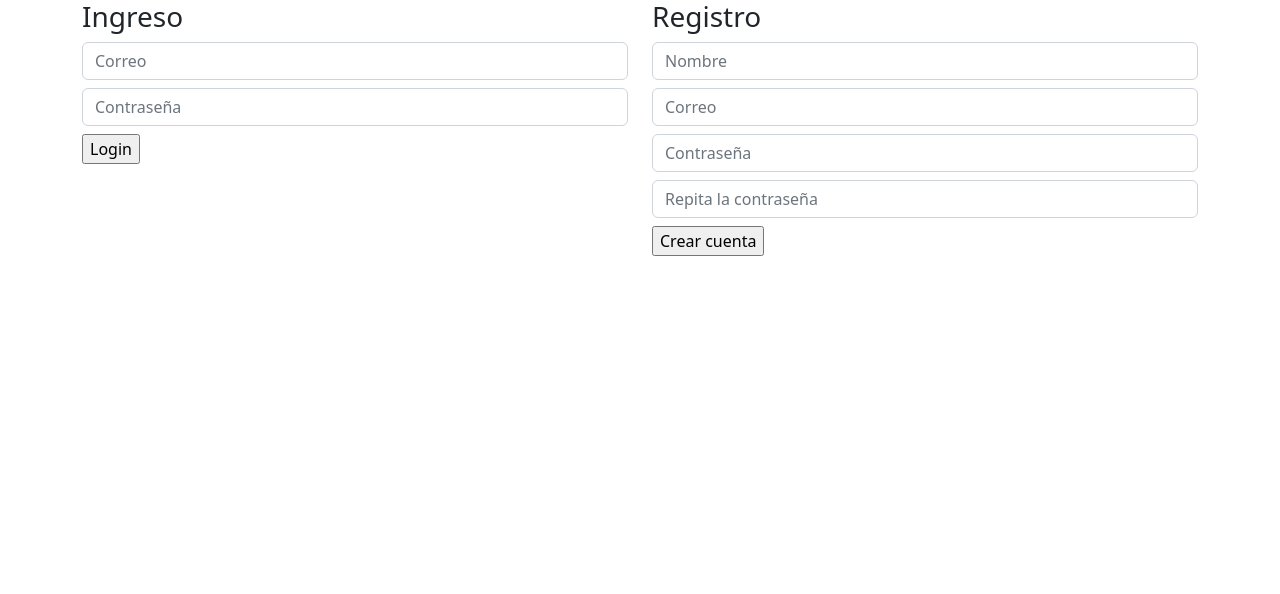
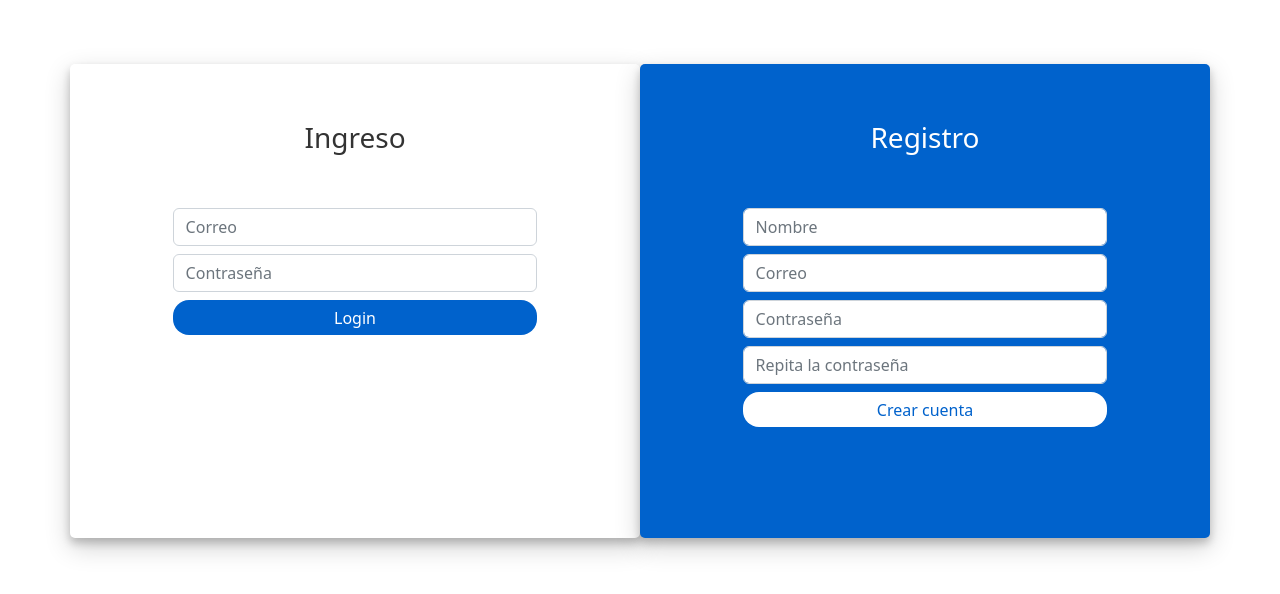
Before and after one commit to SeguraElias/agenda-eventos, a React (Vite) app in the folder agenda-eventos/: page /auth/Login in a window 1280 px wide. Shown: the top 594 px of the page. Built offline with nearby package versions, Linux system fonts and the light colour scheme.

Commit message:
added navbar &login styles

```diff
--- /dev/null
+++ b/agenda-eventos/src/auth/pages/LoginPage.css
@@ -0,0 +1,51 @@
+.login-container {
+    margin-top: 5%;
+  }
+  .login-form-1 {
+    border-radius: 5px;
+    box-shadow: 0 5px 8px 0 rgba(0, 0, 0, 0.2), 0 9px 26px 0 rgba(0, 0, 0, 0.19);
+    padding: 5%;
+  }
+  .login-form-1 h3 {
+    text-align: center;
+    color: #333;
+  }
+  .login-form-2 {
+    border-radius: 5px;
+    box-shadow: 0 5px 8px 0 rgba(0, 0, 0, 0.2), 0 9px 26px 0 rgba(0, 0, 0, 0.19);
+    padding: 5%;
+    background: #0062cc;
+  }
+  .login-form-2 h3 {
+    text-align: center;
+    color: #fff;
+  }
+  .login-container form {
+    padding: 10%;
+  }
+  .btnSubmit {
+    /* width: 50%; */ /* por si queremos el botón a la mitad */
+    width: 100%; /* para que el botón se haga ancho */
+    border-radius: 1rem;
+    padding: 1.5%;
+    border: none;
+    cursor: pointer;
+  }
+  .login-form-1 .btnSubmit {
+    color: #fff;
+    background-color: #0062cc;
+  }
+  .login-form-2 .btnSubmit {
+    background-color: #fff;
+    color: #0062cc;
+  }
+  .login-form-2 .ForgetPwd {
+    color: #fff;
+    font-weight: 600;
+    text-decoration: none;
+  }
+  .login-form-1 .ForgetPwd {
+    color: #0062cc;
+    font-weight: 600;
+    text-decoration: none;
+  }
--- a/agenda-eventos/src/auth/pages/LoginPage.jsx
+++ b/agenda-eventos/src/auth/pages/LoginPage.jsx
@@ -1,3 +1,5 @@
+import './LoginPage.css'
+
 export const LoginPage = () => {
     return (
         <div className="container login-container">
--- /dev/null
+++ b/agenda-eventos/src/calendar/components/NavBar.jsx
@@ -0,0 +1,7 @@
+export const NavBar = () => {
+    return (
+        <div>
+            Soy el Navbar!
+        </div>
+    )
+}
--- a/agenda-eventos/src/calendar/index.js
+++ b/agenda-eventos/src/calendar/index.js
@@ -1 +1,3 @@
 export * from './pages/CalendarPage'
+
+export * from './components/NavBar'
--- a/agenda-eventos/src/calendar/pages/CalendarPage.jsx
+++ b/agenda-eventos/src/calendar/pages/CalendarPage.jsx
@@ -1,7 +1,9 @@
+import { NavBar } from '../'
+
 export const CalendarPage = () => {
     return (
-        <div>
-            Esta es la pagina de calendario
-        </div>
+        <>
+            <NavBar/>
+        </>
     )
 }
```
